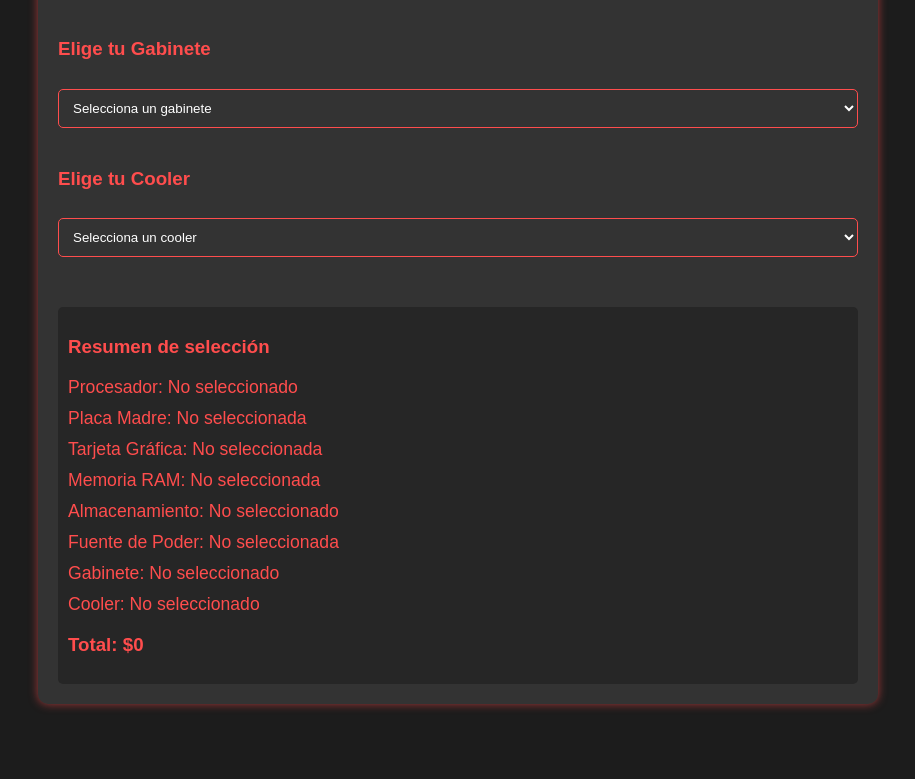
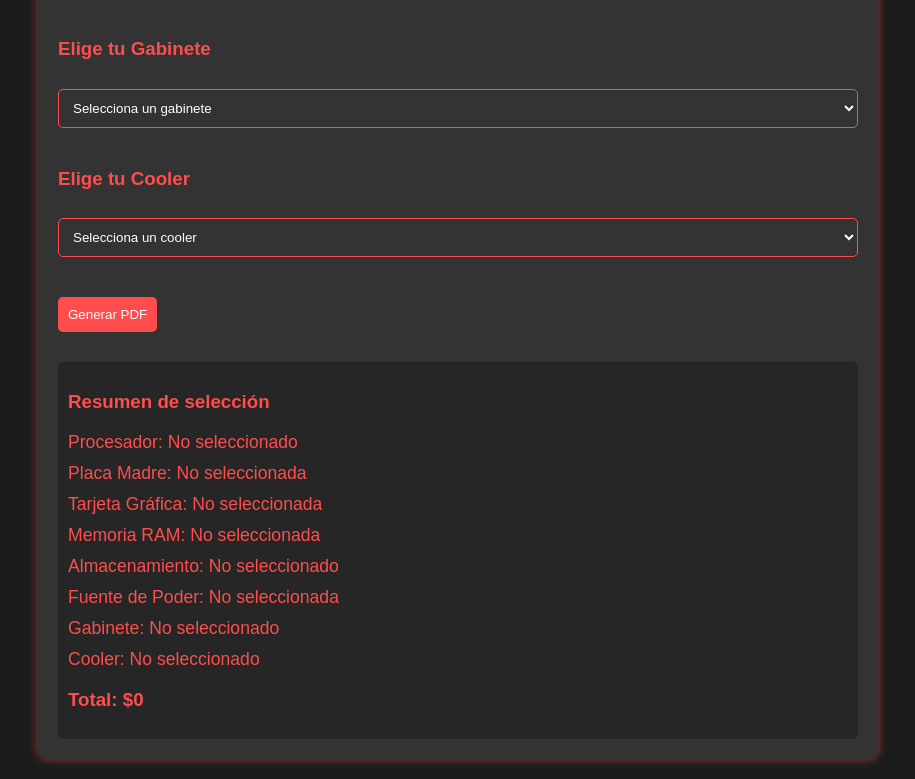
Before and after one commit to santyarena/armador-pc, a React (Create React App) app: page /pc-builder in a window 1280 px wide. Shown: the part 978-1757 px from the top of the page, without its empty margins (182-1097 px from the left). Before the commit the page ends 1702 px from the top, so only its background shows below. Built offline with nearby package versions, Linux system fonts and the light colour scheme.

Commit message:
Añadir funcionalidad para generar PDF en el armador de PC

```diff
--- a/package.json
+++ b/package.json
@@ -6,6 +6,7 @@
     "@testing-library/jest-dom": "^5.17.0",
     "@testing-library/react": "^13.4.0",
     "@testing-library/user-event": "^13.5.0",
+    "jspdf": "^2.5.2",
     "react": "^18.3.1",
     "react-dom": "^18.3.1",
     "react-router-dom": "^6.26.2",
--- a/src/components/PCBuilder.js
+++ b/src/components/PCBuilder.js
@@ -1,4 +1,5 @@
 import React, { useState } from 'react';
+import jsPDF from 'jspdf'; // Importamos jsPDF
 
 function PCBuilder({ products }) {
   const [selectedProcessor, setSelectedProcessor] = useState(null);
@@ -35,6 +36,26 @@ function PCBuilder({ products }) {
     ];
     const sum = prices.reduce((acc, curr) => acc + Number(curr), 0);
     setTotalPrice(sum);
+  };
+
+  // Función para generar el PDF
+  const generatePDF = () => {
+    const doc = new jsPDF();
+
+    // Agregar contenido al PDF
+    doc.text("Presupuesto de PC", 10, 10);
+    doc.text(`Procesador: ${selectedProcessor ? selectedProcessor.name : 'No seleccionado'}`, 10, 20);
+    doc.text(`Placa Madre: ${selectedMotherboard ? selectedMotherboard.name : 'No seleccionada'}`, 10, 30);
+    doc.text(`Tarjeta Gráfica: ${selectedGraphicsCard ? selectedGraphicsCard.name : 'No seleccionada'}`, 10, 40);
+    doc.text(`Memoria RAM: ${selectedRAM ? selectedRAM.name : 'No seleccionada'}`, 10, 50);
+    doc.text(`Almacenamiento: ${selectedStorage ? selectedStorage.name : 'No seleccionado'}`, 10, 60);
+    doc.text(`Fuente de Poder: ${selectedPowerSupply ? selectedPowerSupply.name : 'No seleccionada'}`, 10, 70);
+    doc.text(`Gabinete: ${selectedCase ? selectedCase.name : 'No seleccionado'}`, 10, 80);
+    doc.text(`Cooler: ${selectedCooler ? selectedCooler.name : 'No seleccionado'}`, 10, 90);
+    doc.text(`Total: $${totalPrice}`, 10, 100);
+
+    // Guardar el archivo PDF
+    doc.save("presupuesto_pc.pdf");
   };
 
   // Manejar la selección de los productos
@@ -178,6 +199,9 @@ function PCBuilder({ products }) {
         </select>
       </div>
 
+      {/* Botón para generar el PDF */}
+      <button onClick={generatePDF}>Generar PDF</button>
+
       {/* Mostrar resumen de selección */}
       <div className="summary">
         <h3>Resumen de selección</h3>
```
Also changed, not shown: 1 other file (tests, documents, lock files or other folders).
